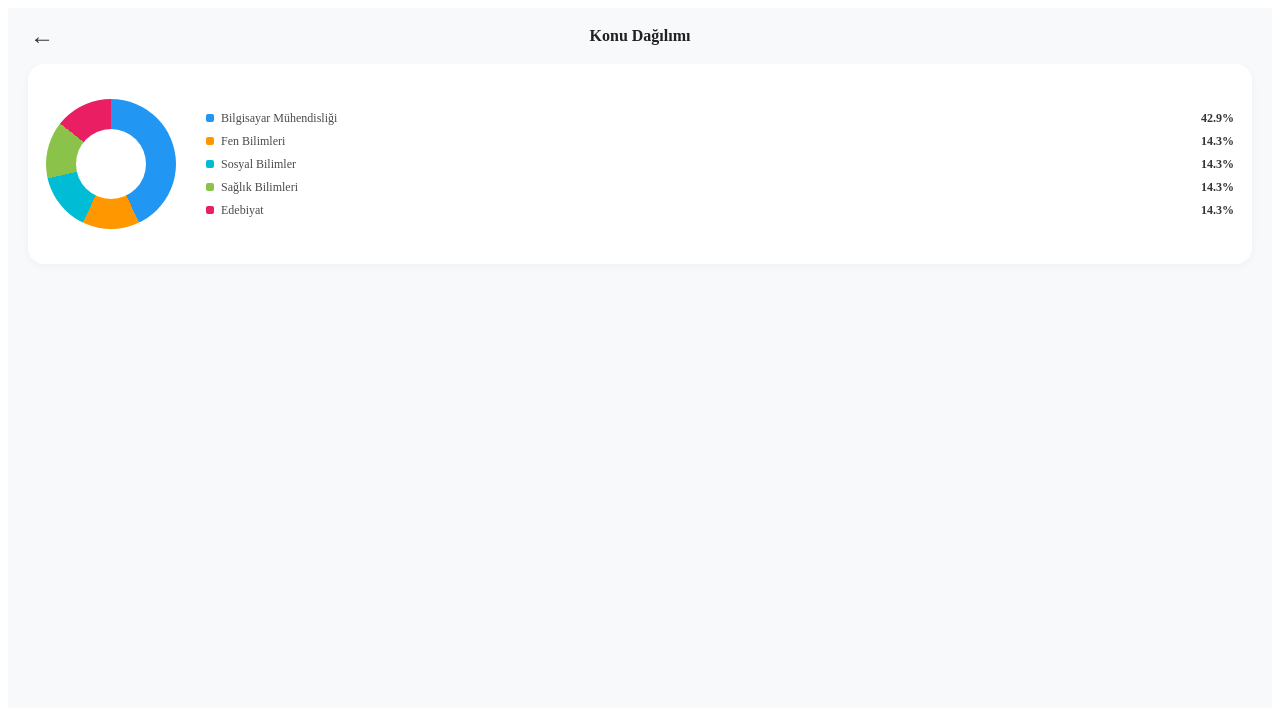
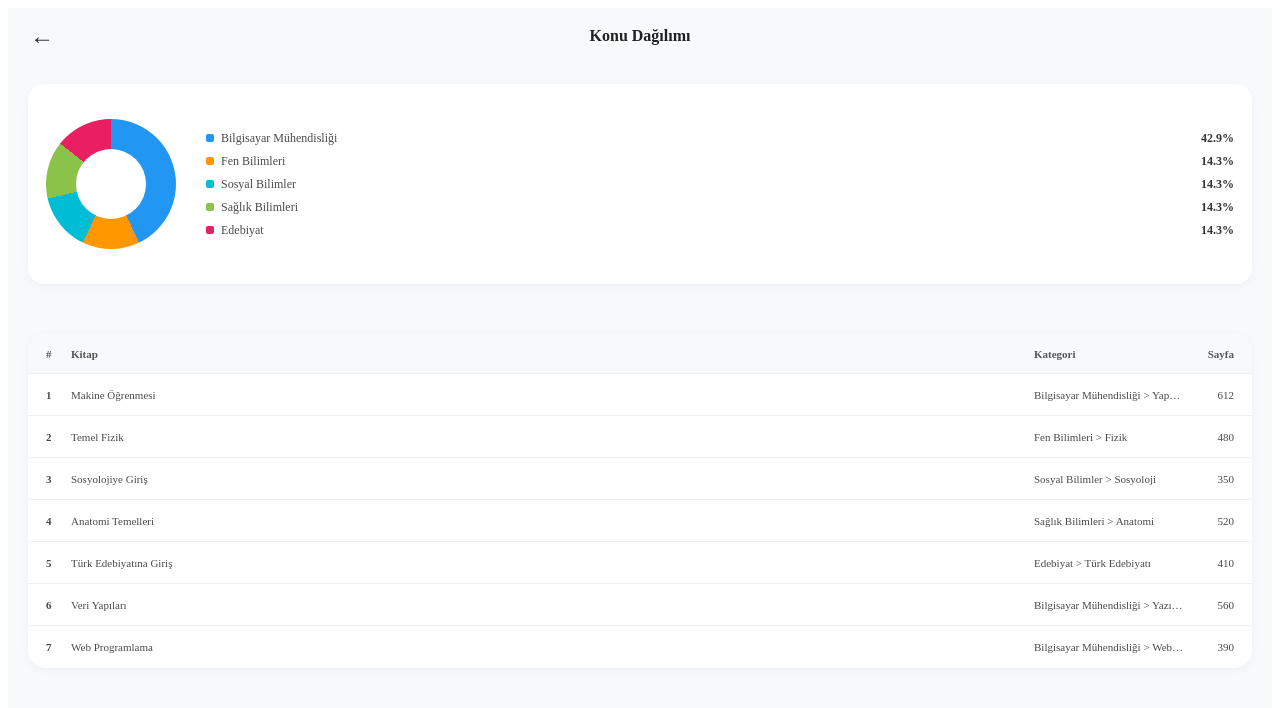
Before and after one commit to Fatma4444/KitapOduncAlmaSistemi, an Angular app: page /topic-distribution in a window 1280 px wide. Shown: the top 708 px of the page. Built offline with nearby package versions, Linux system fonts and the light colour scheme.

Commit message:
topic distribution/book-disribution

```diff
--- a/src/app/component/book-detail/book-detail.ts
+++ b/src/app/component/book-detail/book-detail.ts
@@ -18,12 +18,12 @@ import { Footer } from '../common_component/footer/footer';
     Orientation,
     BookDescription,
     Footer
-],
+  ],
   templateUrl: './book-detail.html',
   styleUrl: './book-detail.css'
 })
 export class BookDetail {
 
-  kitap = kitap;
+  kitap = kitap[0];
 
 }
--- a/src/app/component/topic-distribution/area-distribution/area-distribution.css
+++ b/src/app/component/topic-distribution/area-distribution/area-distribution.css
@@ -2,6 +2,7 @@
   width: 100%;
   padding: 0 20px;
   box-sizing: border-box;
+    margin-top: 20px;
 }
 
 .chart-container {
--- a/src/app/component/topic-distribution/book-distribution/book-distribution.css
+++ b/src/app/component/topic-distribution/book-distribution/book-distribution.css
@@ -0,0 +1,114 @@
+.book-distribution {
+  width: 100%;
+  padding: 0 20px;
+  box-sizing: border-box;
+    margin-top: 50px;
+
+
+}
+
+.book-container {
+  width: 100%;
+
+  display: flex;
+  flex-direction: column;
+
+  background-color: #ffffff;
+
+  border-radius: 18px;
+
+  box-shadow: 0 2px 8px rgba(0, 0, 0, 0.04);
+
+  overflow: hidden;
+}
+
+/* Başlık */
+
+.book-header {
+  width: 100%;
+  min-height: 40px;
+
+  display: flex;
+  align-items: center;
+
+  padding: 0 18px;
+
+  box-sizing: border-box;
+
+  background-color: #f8f9fa;
+
+  border-bottom: 1px solid #eeeeee;
+
+  font-size: 11px;
+  font-weight: 600;
+  color: #555555;
+}
+
+/* Kitap satırı */
+
+.book-item {
+  width: 100%;
+  min-height: 42px;
+
+  display: flex;
+  align-items: center;
+
+  padding: 0 18px;
+
+  box-sizing: border-box;
+
+  border-bottom: 1px solid #eeeeee;
+
+  font-size: 11px;
+  color: #4a4a4a;
+}
+
+.book-item:last-child {
+  border-bottom: none;
+}
+
+/* Sıra */
+
+.book-rank,
+.header-rank {
+  width: 25px;
+  flex-shrink: 0;
+  font-weight: 700;
+}
+
+/* Kitap adı */
+
+.book-name,
+.header-name {
+  flex: 1;
+  min-width: 0;
+}
+
+.book-name {
+  font-weight: 500;
+
+  white-space: nowrap;
+  overflow: hidden;
+  text-overflow: ellipsis;
+}
+
+/* Kategori */
+
+.book-category,
+.header-category {
+  width: 150px;
+
+  white-space: nowrap;
+  overflow: hidden;
+  text-overflow: ellipsis;
+}
+
+/* Sayfa */
+
+.book-page,
+.header-page {
+  width: 50px;
+
+  text-align: right;
+  white-space: nowrap;
+}
--- a/src/app/component/topic-distribution/book-distribution/book-distribution.html
+++ b/src/app/component/topic-distribution/book-distribution/book-distribution.html
@@ -1 +1,38 @@
-<p>book-distribution works!</p>
+<div class="book-distribution">
+
+  <div class="book-container">
+
+    <div class="book-header">
+      <span class="header-rank">#</span>
+      <span class="header-name">Kitap</span>
+      <span class="header-category">Kategori</span>
+      <span class="header-page">Sayfa</span>
+    </div>
+
+    @for (book of books; track book.id; let i = $index) {
+
+      <div class="book-item">
+
+        <span class="book-rank">
+          {{ i + 1 }}
+        </span>
+
+        <span class="book-name">
+          {{ book.title }}
+        </span>
+
+        <span class="book-category">
+          {{ book.category }}
+        </span>
+
+        <span class="book-page">
+          {{ book.pageCount }}
+        </span>
+
+      </div>
+
+    }
+
+  </div>
+
+</div>
--- a/src/app/component/topic-distribution/book-distribution/book-distribution.ts
+++ b/src/app/component/topic-distribution/book-distribution/book-distribution.ts
@@ -1,9 +1,14 @@
 import { Component } from '@angular/core';
+import bookData from '../../book-detail/book.json';
 
 @Component({
+  selector: 'app-book-distribution',
   imports: [],
-  selector: 'app-book-distribution',
-  styleUrl: './book-distribution.css',
   templateUrl: './book-distribution.html',
+  styleUrl: './book-distribution.css'
 })
-export class BookDistribution {}
+export class BookDistribution {
+
+  books: any[] = Array.isArray(bookData) ? bookData : [bookData];
+
+}
--- a/src/app/component/topic-distribution/topic-distribution.html
+++ b/src/app/component/topic-distribution/topic-distribution.html
@@ -2,6 +2,7 @@
 
 <app-topic-distribution-header></app-topic-distribution-header>
 <app-area-distribution></app-area-distribution>
+<app-book-distribution></app-book-distribution>
 
   <main class="page-content">
     <!-- Sayfanın diğer içerikleri buraya gelecek -->
--- a/src/app/component/topic-distribution/topic-distribution.ts
+++ b/src/app/component/topic-distribution/topic-distribution.ts
@@ -1,9 +1,10 @@
 import { Component } from '@angular/core';
 import { TopicDistributionHeader } from './topic-distribution-header/topic-distribution-header';
 import { AreaDistribution } from './area-distribution/area-distribution';
+import { BookDistribution } from './book-distribution/book-distribution';
 
 @Component({
-  imports: [TopicDistributionHeader, AreaDistribution],
+  imports: [TopicDistributionHeader, AreaDistribution, BookDistribution],
   selector: 'app-topic-distribution',
   styleUrl: './topic-distribution.css',
   templateUrl: './topic-distribution.html',
```
